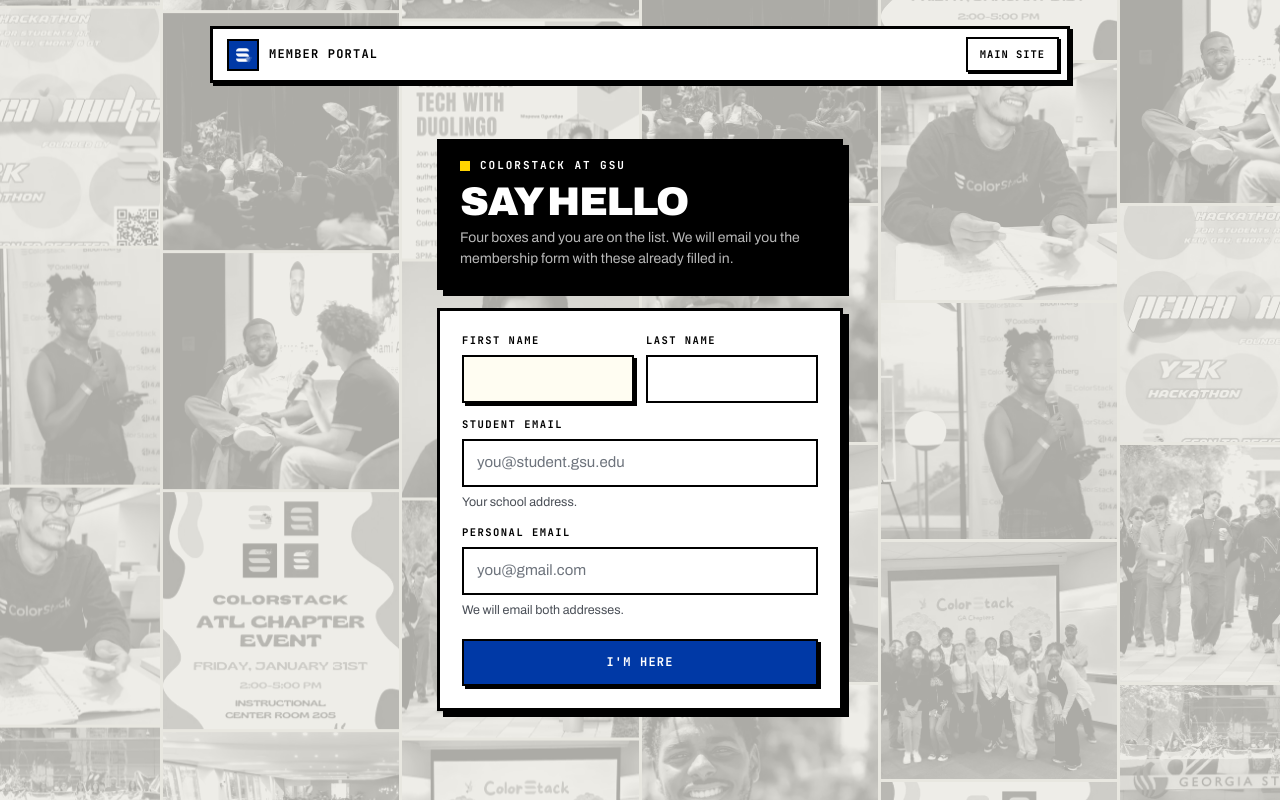
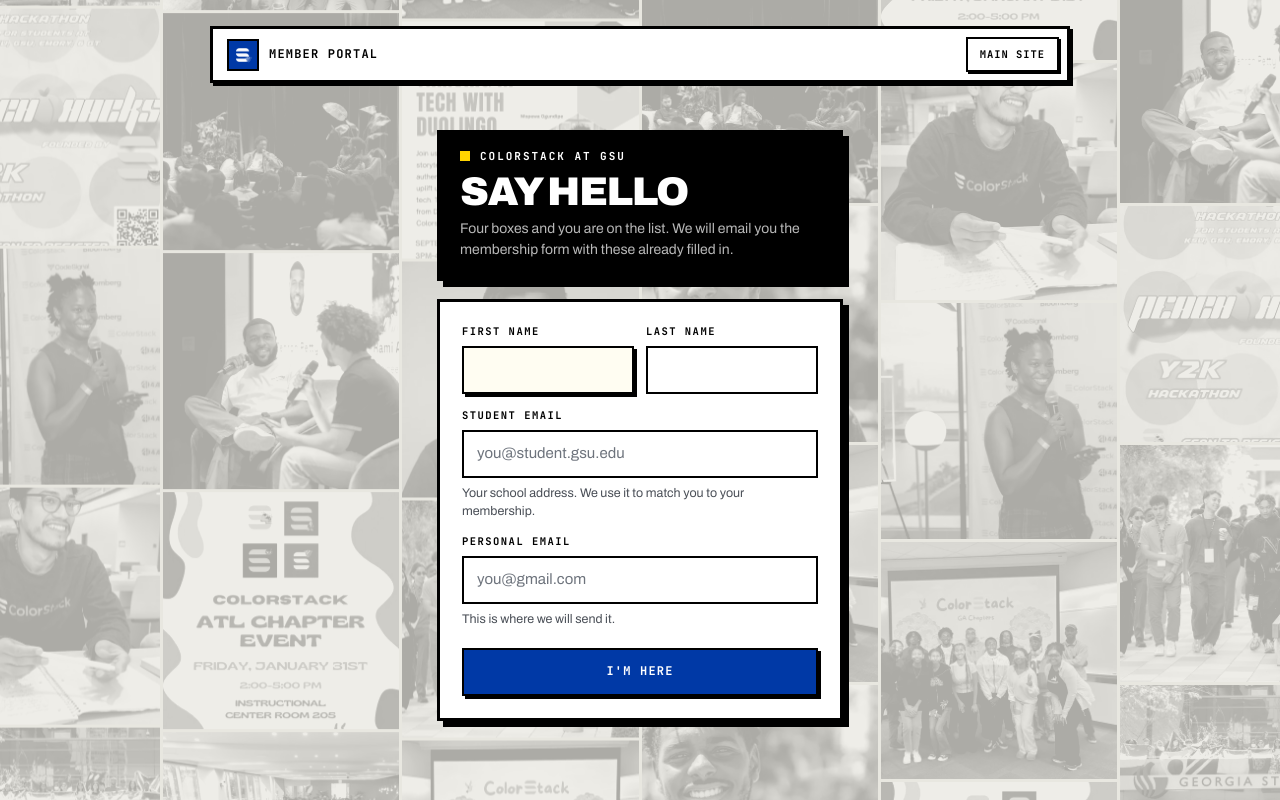
Before and after one commit to ColorstackatGSU/cs-gsu_member_portal, a React (Vite) app: page /involvement-fair in a window 1280 px wide. Built offline with nearby package versions, Linux system fonts and the light colour scheme; no server answers.

Commit message:
Say what each address on the fair form is for
The personal one is now where the email goes, and the student one is how
we match somebody to their membership. The old hint promised both.

```diff
--- a/src/pages/InvolvementFair.tsx
+++ b/src/pages/InvolvementFair.tsx
@@ -166,7 +166,7 @@
                 onChange={(e) => setStudentEmail(e.target.value)}
               />
               <p className="muted" style={{ fontSize: 12.5, marginTop: 6, lineHeight: 1.45 }}>
-                {domainHint}
+                {domainHint} We use it to match you to your membership.
               </p>
             </div>
 
@@ -184,7 +184,7 @@
                 onChange={(e) => setEmail(e.target.value)}
               />
               <p className="muted" style={{ fontSize: 12.5, marginTop: 6, lineHeight: 1.45 }}>
-                We will email both addresses.
+                This is where we will send it.
               </p>
             </div>
 
```
